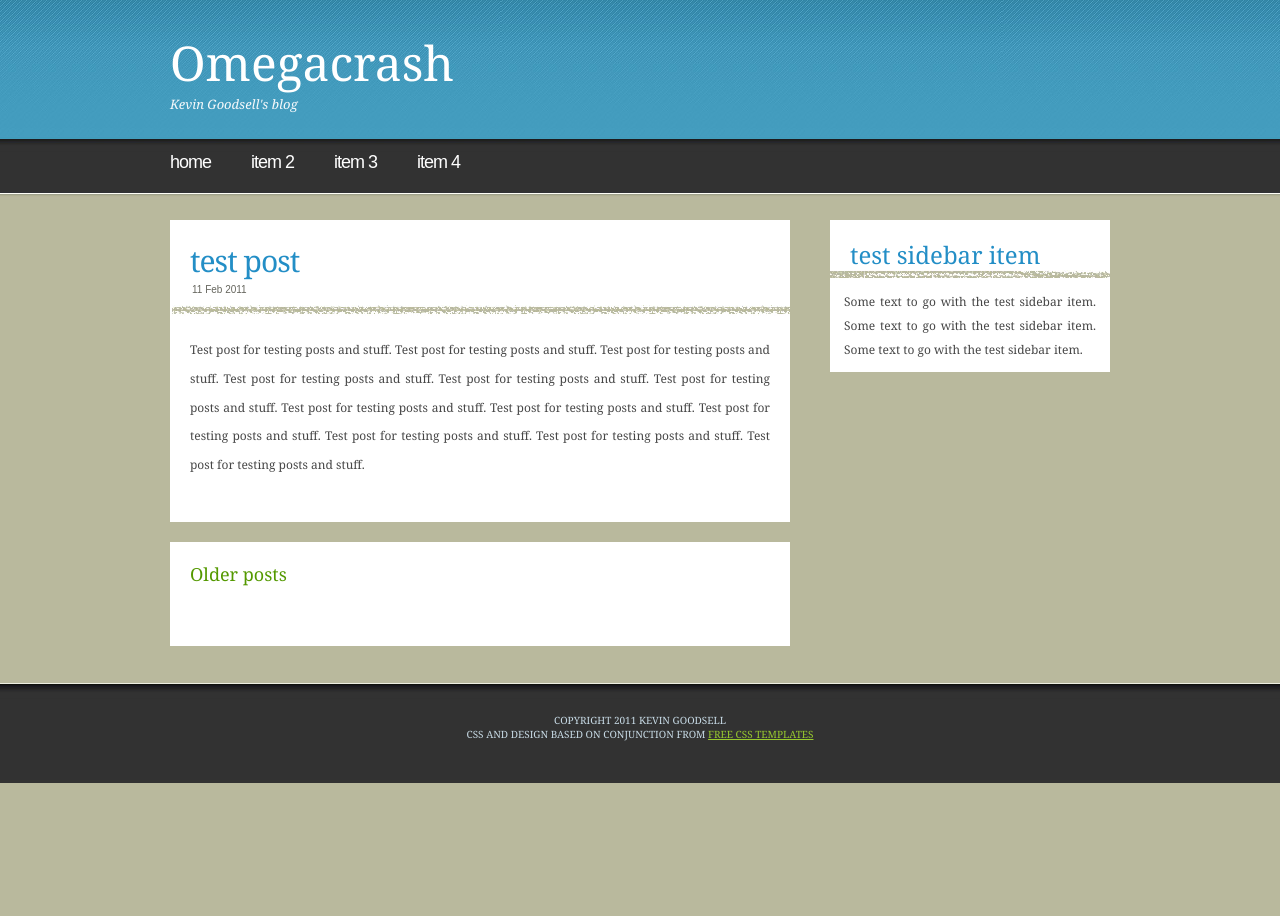
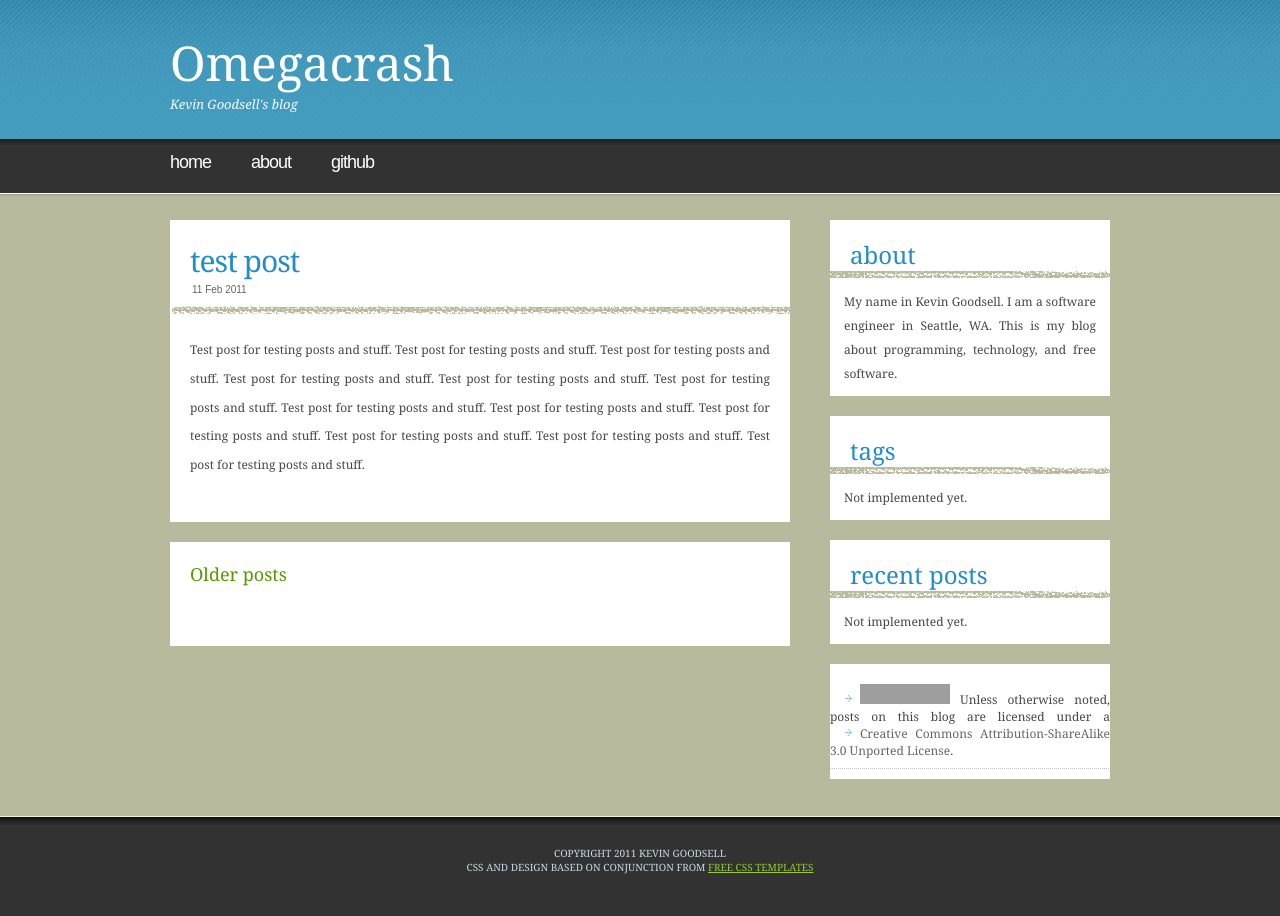
Before and after one commit to KevinGoodsell/kevingoodsell.github.com, a Jekyll site: the page built from index.html, in a window 1280 px wide. Built offline with Jekyll 4.4.1, drawn with Linux system fonts in a browser that asks for light colours; grey boxes are pictures that could not be loaded.

Commit message:
Replace some placeholders.

```diff
--- a/_layouts/default.html
+++ b/_layouts/default.html
@@ -17,10 +17,9 @@
     <div id="header">
         <div id="menu">
             <ul>
-                <li><a href="/">Home</a></li>
-                <li><a href="/">Item 2</a></li>
-                <li><a href="/">Item 3</a></li>
-                <li><a href="/">Item 4</a></li>
+                <li><a href="/index.html">Home</a></li>
+                <li><a href="/about.html" title="About me">About</a></li>
+                <li><a href="https://github.com/KevinGoodsell" title="My GitHub projects">GitHub</a></li>
             </ul>
         </div> <!-- menu -->
     </div> <!-- header -->
@@ -33,10 +32,32 @@
         <div id="sidebar">
             <ul>
                 <li>
-                    <h2>Test Sidebar Item</h2>
-                    <p>Some text to go with the test sidebar item. Some text to
-                    go with the test sidebar item. Some text to go with the
-                    test sidebar item.
+                    <h2>About</h2>
+                    <p>My name in Kevin Goodsell. I am a software engineer in
+                    Seattle, WA. This is my blog about programming, technology,
+                    and free software.
+                </li>
+                <li>
+                    <h2>Tags</h2>
+                    <p>Not implemented yet.
+                </li>
+                <li>
+                    <h2>Recent Posts</h2>
+                    <p>Not implemented yet.
+                </li>
+                <li>
+                    <!-- logos and stuff go here -->
+                    <ul>
+                        <li>
+                            <a rel="license" href="http://creativecommons.org/licenses/by-sa/3.0/">
+                                <img alt="Creative Commons License" src="http://i.creativecommons.org/l/by-sa/3.0/88x31.png">
+                            </a>
+                            Unless otherwise noted, posts on this blog are
+                            licensed under a
+                            <a rel="license" href="http://creativecommons.org/licenses/by-sa/3.0/">
+                            Creative Commons Attribution-ShareAlike 3.0 Unported License</a>.
+                        </li>
+                    </ul>
                 </li>
             </ul>
         </div> <!-- sidebar -->
--- a/index.html
+++ b/index.html
@@ -1,6 +1,6 @@
 ---
 layout: default
-title: Layout Test Page
+title: Main Page
 ---
 {% for post in site.posts limit:3 %}
 <div class="post">
```
Also changed, not shown: other parts of _layouts/default.html (+1 -1 lines).
